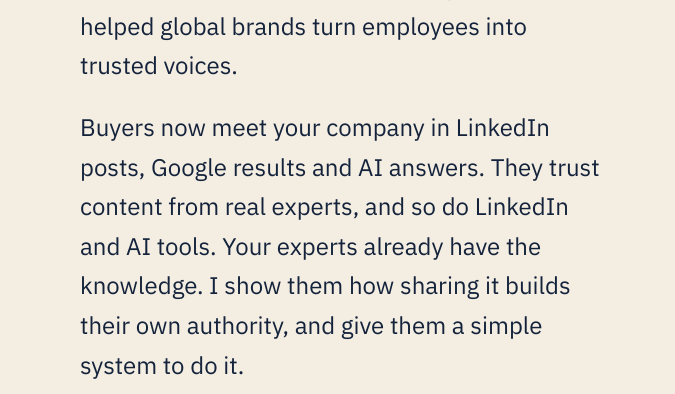
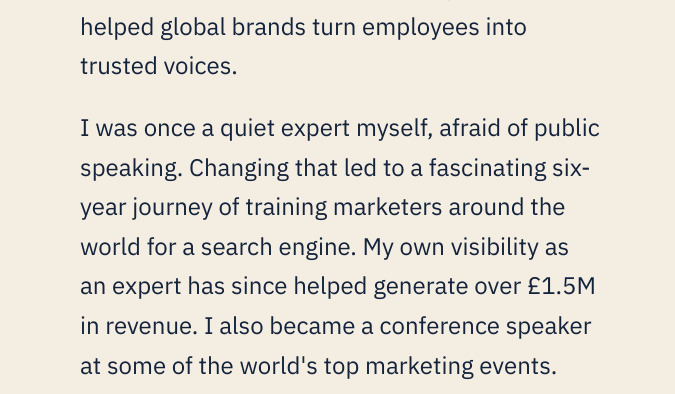
Before and after one commit to jjbrown-cyber/modernexpertlab-website, a plain HTML site: page index.html in a window 1280 px wide. Shown: the part 8235-8629 px from the top of the page, 0-675 px from the left. Drawn offline with nearby package versions, Linux system fonts and the light colour scheme.

Commit message:
About: remove buyers/experts paragraphs
Co-Authored-By: Claude Opus 5.5 <noreply@anthropic.com>
Claude-Session: https://claude.ai/code/session_01GRUz7uxhFg1XUA9FdbV99y

```diff
--- a/index.html
+++ b/index.html
@@ -511,7 +511,6 @@ img{max-width:100%}
 <div style="display: flex; flex-direction: column; gap: 22px;">
 <h2 style="margin: 0; font-size: 54px; line-height: 1.15;">About me</h2>
 <p style="margin: 0; font-size: 24px; line-height: 1.65;">I'm a Chartered Institute of Marketing certified marketer who has spent nearly 20 years helping companies get found online. Early in my career, I focused mostly on search marketing. I ran global campaigns for SAP, Atlassian, Caterpillar and 3M. Later, I built LinkedIn programmes that helped global brands turn employees into trusted voices.</p>
-<p style="margin: 0; font-size: 24px; line-height: 1.65;">Buyers now meet your company in LinkedIn posts, Google results and AI answers. They trust content from real experts, and so do LinkedIn and AI tools. Your experts already have the knowledge. I show them how sharing it builds their own authority, and give them a simple system to do it.</p>
 <p style="margin: 0; font-size: 24px; line-height: 1.65;">I was once a quiet expert myself, afraid of public speaking. Changing that led to a fascinating six-year journey of training marketers around the world for a search engine. My own visibility as an expert has since helped generate over £1.5M in revenue. I also became a conference speaker at some of the world's top marketing events. These include BrightonSEO, World Employer Branding Day, International Search Summit and DES Madrid.</p>
 <p style="margin: 0; font-size: 24px; line-height: 1.65;">My work starts with data on what your buyers search for and ask AI tools. Each expert defines their expertise in their buyers' words and shares it consistently. Then we track the results and keep improving.</p>
 <p style="margin: 0; font-size: 24px; line-height: 1.65;">Today I work with both marketing teams in companies of every size and founders and consultants who want to build their own presence.</p>
```
